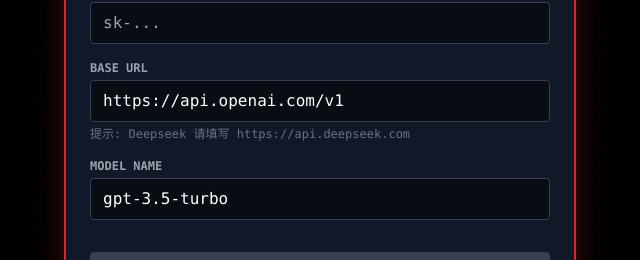
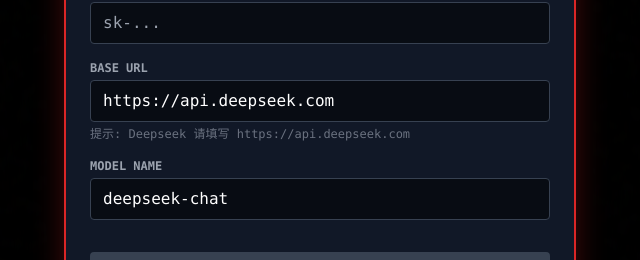
Before and after one commit to wangyafu/doomsaday, a Vue app in the folder frontend/: page / in a window 1280 px wide. Both pictures are taken after a click on the button "API设置". Shown: the part 293-553 px from the top of the page, without its empty margins (320-960 px from the left). Built offline with nearby package versions, Linux system fonts and the light colour scheme; no server answers.

Commit message:
默认模型修改为deepseek

```diff
--- a/frontend/src/components/SettingsModal.vue
+++ b/frontend/src/components/SettingsModal.vue
@@ -118,7 +118,7 @@
               <input
                 v-model="baseUrlModel"
                 type="text"
-                placeholder="https://api.openai.com/v1"
+                placeholder="https://api.deepseek.com"
                 class="w-full bg-black/50 border border-gray-700 rounded px-3 py-2 text-white focus:border-red-500 focus:outline-none transition-colors"
               />
               <p class="text-xs text-gray-500">提示: Deepseek 请填写 https://api.deepseek.com</p>
@@ -130,7 +130,7 @@
               <input
                 v-model="modelModel"
                 type="text"
-                placeholder="gpt-3.5-turbo"
+                placeholder="deepseek-chat"
                 class="w-full bg-black/50 border border-gray-700 rounded px-3 py-2 text-white focus:border-red-500 focus:outline-none transition-colors"
               />
             </div>
--- a/frontend/src/stores/settingsStore.ts
+++ b/frontend/src/stores/settingsStore.ts
@@ -6,8 +6,8 @@
 export const useSettingsStore = defineStore('settings', {
     state: () => ({
         apiKey: '',
-        baseUrl: 'https://api.openai.com/v1',
-        model: 'gpt-3.5-turbo',
+        baseUrl: 'https://api.deepseek.com',
+        model: 'deepseek-chat',
         useCustomApi: false,
         serverStatus: 'disconnected' as ServerStatus,
         serverStatusMessage: ''
```
